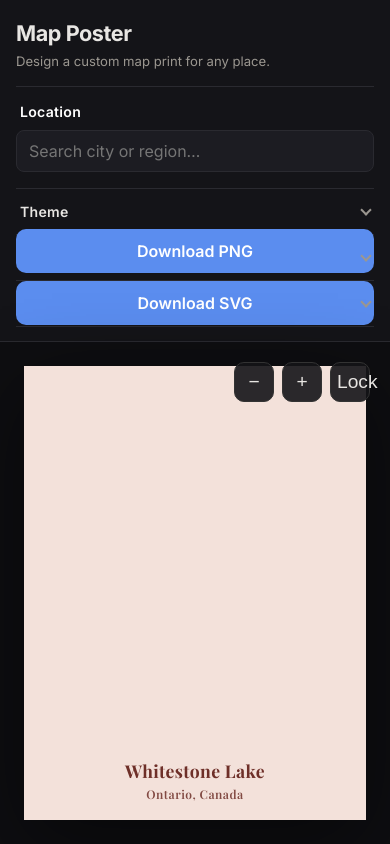
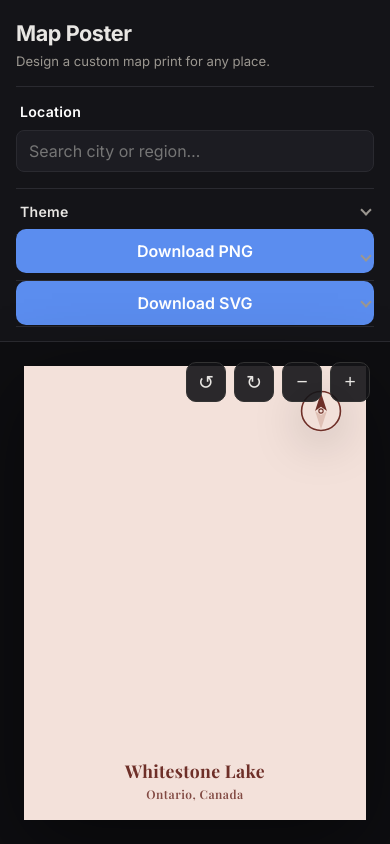
Before and after one commit to codeadamca/maps, a PHP site: page / in a window 390 px wide. Run offline with PHP 8.4, Linux system fonts and the light colour scheme.

Commit message:
Removed lock

```diff
--- a/cursor/public/app.js
+++ b/cursor/public/app.js
@@ -8,7 +8,8 @@ const LAYER_OPTIONS = [
   { id: 'water', label: 'Water' },
   { id: 'buildings', label: 'Buildings' },
   { id: 'roads', label: 'Roads' },
-  { id: 'rail', label: 'Rail' }
+  { id: 'rail', label: 'Rail' },
+  { id: 'compass', label: 'Compass' }
 ];
 
 const LAYER_IDS_BY_OPTION = {
@@ -43,14 +44,14 @@ const state = {
   fontFamily: 'Playfair Display',
   center: [...DEFAULT_CENTER],
   zoom: DEFAULT_ZOOM,
-  mapLocked: false,
   layers: {
     landcover: true,
     parks: true,
     water: true,
     buildings: true,
     roads: true,
-    rail: true
+    rail: true,
+    compass: true
   }
 };
 
@@ -69,12 +70,17 @@ const labelCity = document.getElementById('label-city');
 const labelCountry = document.getElementById('label-country');
 const labelFont = document.getElementById('label-font');
 const posterFrame = document.getElementById('poster-frame');
+const posterCompass = document.getElementById('poster-compass');
+const posterCompassRose = document.getElementById('poster-compass-rose');
 const posterCity = document.getElementById('poster-city');
 const posterCountry = document.getElementById('poster-country');
 const posterLabels = document.getElementById('poster-labels');
 const exportButton = document.getElementById('export-png');
 const exportSvgButton = document.getElementById('export-svg');
-const mapLockButton = document.getElementById('map-lock');
+const rotateLeftButton = document.getElementById('rotate-left');
+const rotateRightButton = document.getElementById('rotate-right');
+
+const ROTATION_STEP = 15;
 
 function loadViewState() {
   try {
@@ -164,6 +170,10 @@ function applyThemeUi() {
   const theme = getTheme();
   document.documentElement.style.setProperty('--poster-bg', theme.ui.bg);
   document.documentElement.style.setProperty('--poster-text', theme.ui.text);
+  document.documentElement.style.setProperty('--compass-bg', theme.ui.bg);
+  document.documentElement.style.setProperty('--compass-ring', theme.ui.text);
+  document.documentElement.style.setProperty('--compass-accent', theme.map.water || theme.ui.text);
+  document.documentElement.style.setProperty('--compass-muted', theme.map.land || theme.ui.bg);
   posterLabels.style.fontFamily = `"${state.fontFamily}", sans-serif`;
 }
 
@@ -179,6 +189,138 @@ function updatePosterLayout() {
   }
 }
 
+function getPosterMetrics() {
+  const { width, height } = getExportDimensions();
+  const labelBand = Math.round(height * 0.14);
+  const mapHeight = height - labelBand;
+  const titleSize = Math.round(width * 0.055);
+  const subtitleSize = Math.round(width * 0.028);
+
+  return {
+    width,
+    height,
+    labelBand,
+    mapHeight,
+    titleSize,
+    subtitleSize,
+    titleY: Math.round(mapHeight + labelBand * 0.52),
+    subtitleY: Math.round(mapHeight + labelBand * 0.82)
+  };
+}
+
+function getCompassPalette(theme) {
+  return {
+    bg: theme.ui.bg,
+    ring: theme.ui.text,
+    accent: theme.map.water || theme.ui.text,
+    muted: theme.map.land || theme.ui.bg
+  };
+}
+
+function getCompassMetrics(width, mapHeight) {
+  const size = Math.max(72, Math.round(Math.min(width, mapHeight) * 0.13));
+  const radius = Math.round(size / 2);
+  const inset = Math.max(28, Math.round(size * 0.32));
+
+  return {
+    size,
+    radius,
+    centerX: width - inset - radius,
+    centerY: inset + radius
+  };
+}
+
+function getCompassAngle() {
+  return map ? -map.getBearing() : 0;
+}
+
+function applyCompassRotation() {
+  if (!posterCompassRose) return;
+  posterCompassRose.setAttribute('transform', `rotate(${getCompassAngle()} 50 50)`);
+}
+
+function drawCompass(ctx, theme, width, mapHeight) {
+  if (!state.layers.compass) return;
+
+  const palette = getCompassPalette(theme);
+  const compass = getCompassMetrics(width, mapHeight);
+  const sideOffset = compass.radius * 0.32;
+
+  ctx.save();
+  ctx.shadowColor = 'rgba(0, 0, 0, 0.18)';
+  ctx.shadowBlur = compass.size * 0.22;
+  ctx.shadowOffsetY = compass.size * 0.08;
+
+  ctx.beginPath();
+  ctx.fillStyle = palette.bg;
+  ctx.globalAlpha = 0.92;
+  ctx.arc(compass.centerX, compass.centerY, compass.radius, 0, Math.PI * 2);
+  ctx.fill();
+  ctx.globalAlpha = 1;
+  ctx.shadowColor = 'transparent';
+
+  ctx.beginPath();
+  ctx.lineWidth = Math.max(3, compass.size * 0.045);
+  ctx.strokeStyle = palette.ring;
+  ctx.arc(compass.centerX, compass.centerY, compass.radius * 0.95, 0, Math.PI * 2);
+  ctx.stroke();
+
+  ctx.translate(compass.centerX, compass.centerY);
+  ctx.rotate((getCompassAngle() * Math.PI) / 180);
+  ctx.translate(-compass.centerX, -compass.centerY);
+
+  ctx.fillStyle = palette.ring;
+  ctx.beginPath();
+  ctx.moveTo(compass.centerX, compass.centerY - compass.radius * 0.88);
+  ctx.lineTo(compass.centerX + sideOffset, compass.centerY);
+  ctx.lineTo(compass.centerX, compass.centerY - compass.radius * 0.2);
+  ctx.lineTo(compass.centerX - sideOffset, compass.centerY);
+  ctx.closePath();
+  ctx.fill();
+
+  ctx.fillStyle = palette.accent;
+  ctx.beginPath();
+  ctx.moveTo(compass.centerX, compass.centerY + compass.radius * 0.88);
+  ctx.lineTo(compass.centerX + sideOffset, compass.centerY);
+  ctx.lineTo(compass.centerX, compass.centerY + compass.radius * 0.2);
+  ctx.lineTo(compass.centerX - sideOffset, compass.centerY);
+  ctx.closePath();
+  ctx.fill();
+
+  ctx.beginPath();
+  ctx.fillStyle = palette.muted;
+  ctx.arc(compass.centerX, compass.centerY, compass.radius * 0.12, 0, Math.PI * 2);
+  ctx.fill();
+
+  ctx.beginPath();
+  ctx.lineWidth = Math.max(2, compass.size * 0.03);
+  ctx.strokeStyle = palette.ring;
+  ctx.arc(compass.centerX, compass.centerY, compass.radius * 0.12, 0, Math.PI * 2);
+  ctx.stroke();
+
+  ctx.restore();
+}
+
+function buildCompassSvg(theme, width, mapHeight) {
+  if (!state.layers.compass) return '';
+
+  const palette = getCompassPalette(theme);
+  const compass = getCompassMetrics(width, mapHeight);
+  const sideOffset = compass.radius * 0.32;
+
+  return [
+    '  <g>',
+    `    <circle cx="${compass.centerX}" cy="${compass.centerY}" r="${compass.radius}" fill="${escapeXml(palette.bg)}" fill-opacity="0.92" />`,
+    `    <circle cx="${compass.centerX}" cy="${compass.centerY}" r="${compass.radius * 0.95}" fill="none" stroke="${escapeXml(palette.ring)}" stroke-width="${Math.max(3, compass.size * 0.045)}" />`,
+    `    <g transform="rotate(${getCompassAngle()} ${compass.centerX} ${compass.centerY})">`,
+    `    <path d="M ${compass.centerX} ${compass.centerY - compass.radius * 0.88} L ${compass.centerX + sideOffset} ${compass.centerY} L ${compass.centerX} ${compass.centerY - compass.radius * 0.2} L ${compass.centerX - sideOffset} ${compass.centerY} Z" fill="${escapeXml(palette.ring)}" />`,
+    `    <path d="M ${compass.centerX} ${compass.centerY + compass.radius * 0.88} L ${compass.centerX + sideOffset} ${compass.centerY} L ${compass.centerX} ${compass.centerY + compass.radius * 0.2} L ${compass.centerX - sideOffset} ${compass.centerY} Z" fill="${escapeXml(palette.accent)}" />`,
+    `    <circle cx="${compass.centerX}" cy="${compass.centerY}" r="${compass.radius * 0.12}" fill="${escapeXml(palette.muted)}" stroke="${escapeXml(palette.ring)}" stroke-width="${Math.max(2, compass.size * 0.03)}" />`,
+    '    </g>',
+    '  </g>'
+  ].join('\n');
+}
+
 function applyLabels() {
   posterCity.textContent = state.city;
   posterCountry.textContent = state.country;
@@ -186,16 +328,12 @@ function applyLabels() {
   labelCountry.value = state.country;
 }
 
-function setMapLocked(locked) {
-  state.mapLocked = locked;
-  map.dragPan.enable(!locked);
-  map.scrollZoom.enable(!locked);
-  map.boxZoom.enable(!locked);
-  map.doubleClickZoom.enable(!locked);
-  map.touchZoomRotate.enable(!locked);
-  mapLockButton.classList.toggle('is-active', locked);
-  mapLockButton.textContent = locked ? 'Locked' : 'Lock';
-  mapLockButton.title = locked ? 'Unlock map' : 'Lock map';
+function rotateMapBy(delta) {
+  if (!map) return;
+
+  map.rotateTo(map.getBearing() + delta, {
+    duration: 300
+  });
 }
 
 function setLayerVisibility(layerIds, visible) {
@@ -212,10 +350,24 @@ function setLayerVisibility(layerIds, visible) {
   });
 }
 
+function applyCompassVisibility() {
+  posterCompass.hidden = !state.layers.compass;
+  applyCompassRotation();
+}
+
+function applyLayerOption(optionId) {
+  if (optionId === 'compass') {
+    applyCompassVisibility();
+    return;
+  }
+
+  const layerIds = LAYER_IDS_BY_OPTION[optionId] || [];
+  setLayerVisibility(layerIds, state.layers[optionId]);
+}
+
 function applyLayerVisibility() {
   LAYER_OPTIONS.forEach(option => {
-    const layerIds = LAYER_IDS_BY_OPTION[option.id] || [];
-    setLayerVisibility(layerIds, state.layers[option.id]);
+    applyLayerOption(option.id);
   });
 }
 
@@ -254,9 +406,9 @@ function initMap() {
     saveViewState();
   });
 
+  map.on('rotate', applyCompassRotation);
+
   map.once('load', applyLayerVisibility);
-
-  setMapLocked(false);
 
   map.on('error', (event) => {
     console.error('Map error:', event.error || event);
@@ -264,6 +416,7 @@ function initMap() {
 
   requestAnimationFrame(() => {
     map.resize();
+    applyCompassRotation();
   });
 }
 
@@ -309,7 +462,7 @@ function renderLayerList() {
     input.checked = state.layers[option.id];
     input.addEventListener('change', () => {
       state.layers[option.id] = input.checked;
-      setLayerVisibility(LAYER_IDS_BY_OPTION[option.id] || [], input.checked);
+      applyLayerOption(option.id);
     });
 
     const text = document.createElement('span');
@@ -454,10 +607,8 @@ orientationSelect.addEventListener('change', () => {
 
 document.getElementById('zoom-in').addEventListener('click', () => map.zoomIn({ duration: 300 }));
 document.getElementById('zoom-out').addEventListener('click', () => map.zoomOut({ duration: 300 }));
-
-mapLockButton.addEventListener('click', () => {
-  setMapLocked(!state.mapLocked);
-});
+rotateLeftButton.addEventListener('click', () => rotateMapBy(-ROTATION_STEP));
+rotateRightButton.addEventListener('click', () => rotateMapBy(ROTATION_STEP));
 
 async function exportPng() {
   exportButton.disabled = true;
@@ -473,9 +624,7 @@ async function exportPng() {
     });
 
     const theme = getTheme();
-    const { width, height } = getExportDimensions();
-    const labelBand = Math.round(height * 0.14);
-    const mapHeight = height - labelBand;
+    const { width, height, labelBand, mapHeight, titleSize, subtitleSize } = getPosterMetrics();
 
     const canvas = document.createElement('canvas');
     canvas.width = width;
@@ -491,8 +640,8 @@ async function exportPng() {
     ctx.fillStyle = theme.ui.bg;
     ctx.fillRect(0, mapHeight, width, labelBand);
 
-    const titleSize = Math.round(width * 0.055);
-    const subtitleSize = Math.round(width * 0.028);
+    drawCompass(ctx, theme, width, mapHeight);
+
     ctx.fillStyle = theme.ui.text;
     ctx.textAlign = 'center';
     ctx.font = `700 ${titleSize}px "${state.fontFamily}", sans-serif`;
@@ -551,13 +700,7 @@ async function exportSvg() {
     });
 
     const theme = getTheme();
-    const { width, height } = getExportDimensions();
-    const labelBand = Math.round(height * 0.14);
-    const mapHeight = height - labelBand;
-    const titleSize = Math.round(width * 0.055);
-    const subtitleSize = Math.round(width * 0.028);
-    const titleY = Math.round(mapHeight + labelBand * 0.52);
-    const subtitleY = Math.round(mapHeight + labelBand * 0.82);
+    const { width, height, labelBand, mapHeight, titleSize, subtitleSize, titleY, subtitleY } = getPosterMetrics();
     const mapDataUrl = map.getCanvas().toDataURL('image/png');
 
     const svg = [
@@ -565,6 +708,7 @@ async function exportSvg() {
       `<svg xmlns="http://www.w3.org/2000/svg" width="${width}" height="${height}" viewBox="0 0 ${width} ${height}">`,
       `  <rect width="${width}" height="${height}" fill="${escapeXml(theme.ui.bg)}" />`,
       `  <image href="${mapDataUrl}" x="0" y="0" width="${width}" height="${mapHeight}" preserveAspectRatio="none" />`,
+      buildCompassSvg(theme, width, mapHeight),
       `  <rect x="0" y="${mapHeight}" width="${width}" height="${labelBand}" fill="${escapeXml(theme.ui.bg)}" />`,
       `  <text x="${Math.round(width / 2)}" y="${titleY}" text-anchor="middle" fill="${escapeXml(theme.ui.text)}" font-family="${escapeXml(state.fontFamily)}, sans-serif" font-size="${titleSize}" font-weight="700">${escapeXml(state.city)}</text>`,
       `  <text x="${Math.round(width / 2)}" y="${subtitleY}" text-anchor="middle" fill="${escapeXml(theme.ui.text)}" fill-opacity="0.85" font-family="${escapeXml(state.fontFamily)}, sans-serif" font-size="${subtitleSize}" font-weight="500" letter-spacing="0.04em">${escapeXml(state.country)}</text>`,
@@ -639,6 +783,7 @@ async function boot() {
   applyThemeUi();
   updatePosterLayout();
   applyLabels();
+  applyCompassVisibility();
   renderThemeGrid();
   renderLayerList();
   renderLayoutSelect();
--- a/cursor/public/index.html
+++ b/cursor/public/index.html
@@ -101,13 +101,25 @@
 
     <main class="preview">
       <div class="preview-toolbar">
+        <button type="button" id="rotate-left" class="icon-btn" title="Rotate left 15 degrees" aria-label="Rotate left 15 degrees">↺</button>
+        <button type="button" id="rotate-right" class="icon-btn" title="Rotate right 15 degrees" aria-label="Rotate right 15 degrees">↻</button>
         <button type="button" id="zoom-out" class="icon-btn" title="Zoom out">−</button>
         <button type="button" id="zoom-in" class="icon-btn" title="Zoom in">+</button>
-        <button type="button" id="map-lock" class="icon-btn" title="Lock map">Lock</button>
       </div>
       <div class="poster-shell">
         <div class="poster-frame" id="poster-frame">
           <div id="map" class="poster-map"></div>
+          <div class="poster-compass" id="poster-compass" aria-hidden="true">
+            <svg viewBox="0 0 100 100" class="poster-compass-svg" role="presentation">
+              <circle cx="50" cy="50" r="38" class="poster-compass-disc" />
+              <circle cx="50" cy="50" r="36" class="poster-compass-ring" />
+              <g class="poster-compass-rose" id="poster-compass-rose">
+                <path d="M50 16 L61 50 L50 42 L39 50 Z" class="poster-compass-north" />
+                <path d="M50 84 L61 50 L50 58 L39 50 Z" class="poster-compass-south" />
+                <circle cx="50" cy="50" r="4" class="poster-compass-center" />
+              </g>
+            </svg>
+          </div>
           <div class="poster-labels" id="poster-labels">
             <h2 id="poster-city"></h2>
             <p id="poster-country"></p>
--- a/cursor/public/styles.css
+++ b/cursor/public/styles.css
@@ -8,6 +8,10 @@
   --poster-bg: #f3e1da;
   --poster-text: #6e2f28;
   --poster-aspect: 21 / 29.7;
+  --compass-bg: #f3e1da;
+  --compass-ring: #6e2f28;
+  --compass-accent: #6b9fd8;
+  --compass-muted: #cda89b;
 }
 
 *,
@@ -374,6 +378,52 @@ select:focus {
   min-height: 0;
 }
 
+.poster-compass {
+  position: absolute;
+  top: 18px;
+  right: 18px;
+  width: clamp(54px, 10%, 84px);
+  aspect-ratio: 1;
+  z-index: 2;
+  pointer-events: none;
+}
+
+.poster-compass[hidden] {
+  display: none;
+}
+
+.poster-compass-svg {
+  width: 100%;
+  height: 100%;
+  overflow: visible;
+  filter: drop-shadow(0 10px 24px rgba(0, 0, 0, 0.22));
+}
+
+.poster-compass-disc {
+  fill: var(--compass-bg);
+  fill-opacity: 0.92;
+}
+
+.poster-compass-ring {
+  fill: none;
+  stroke: var(--compass-ring);
+  stroke-width: 3;
+}
+
+.poster-compass-north {
+  fill: var(--compass-ring);
+}
+
+.poster-compass-south {
+  fill: var(--compass-accent);
+}
+
+.poster-compass-center {
+  fill: var(--compass-muted);
+  stroke: var(--compass-ring);
+  stroke-width: 2;
+}
+
 .poster-map .maplibregl-ctrl-bottom-left,
 .poster-map .maplibregl-ctrl-bottom-right,
 .poster-map .maplibregl-ctrl-top-right {
```
